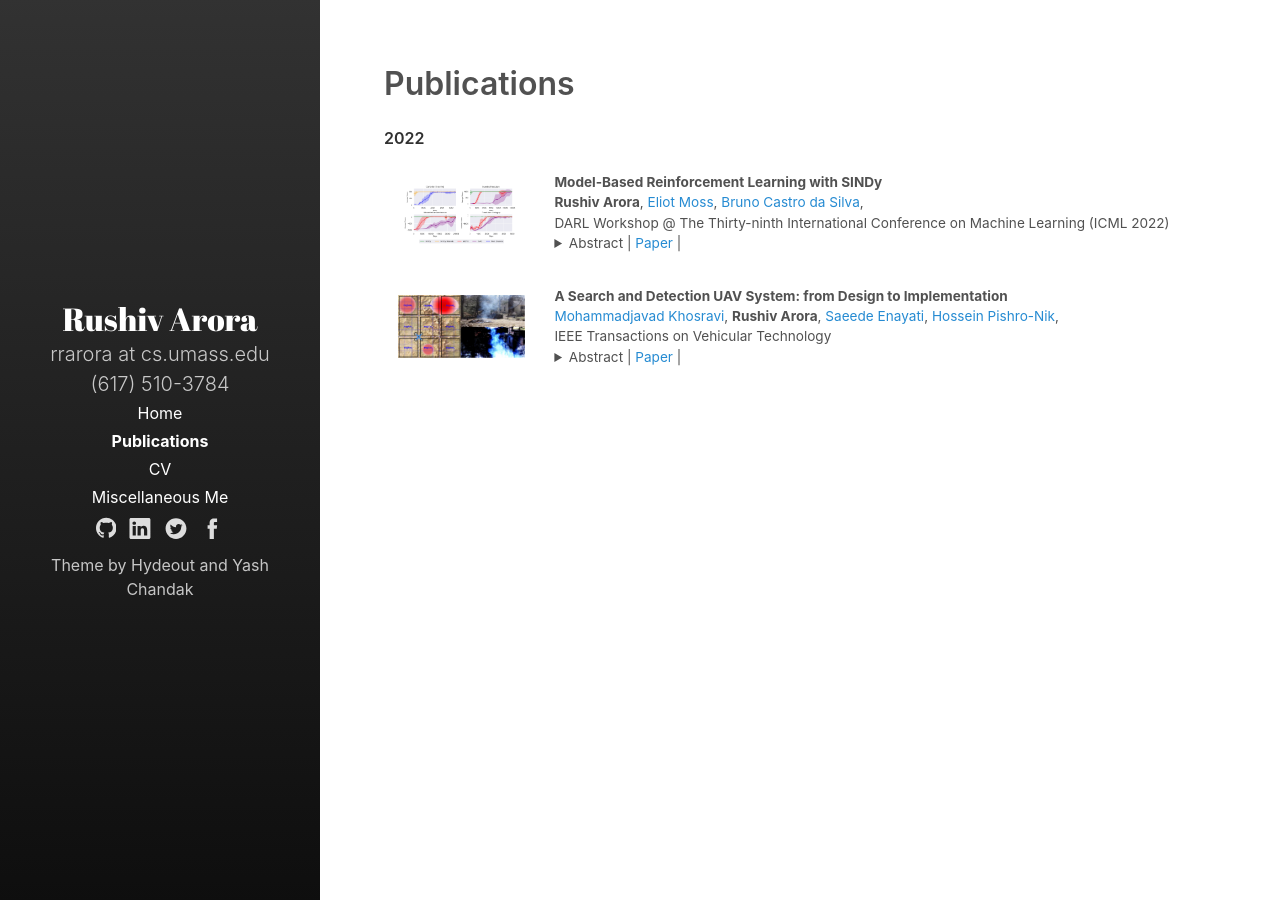
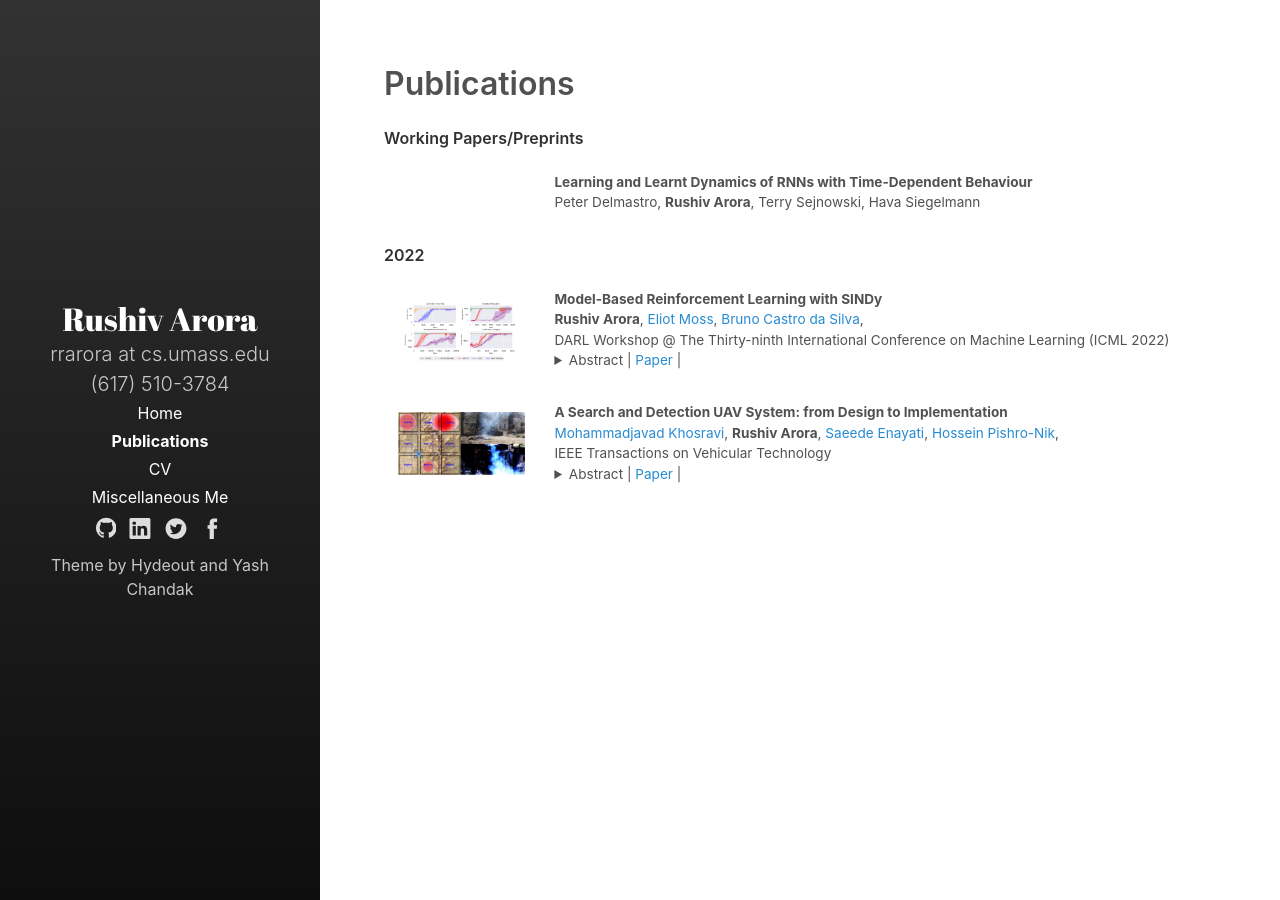
Before and after one commit to RushivArora/rushivarora.github.io, a Jekyll site: the page built from _pages/publications.md, in a window 1280 px wide. Built offline with Jekyll 4.4.1, drawn with Linux system fonts in a browser that asks for light colours.

Commit message:
Added TFA Paper

```diff
--- a/_pages/publications.md
+++ b/_pages/publications.md
@@ -39,6 +39,23 @@ paper {
 
 
 </style>
+#### Working Papers/Preprints
+
+<table width="100%" align="center" border="0" cellspacing="0" cellpadding="20">
+
+  <tr>
+     <td width="20%"  valign="middle">
+     </td>
+     <td valign="top" width="80%">
+          <p>
+              <paper>Learning and Learnt Dynamics of RNNs with Time-Dependent Behaviour</paper>
+              <br>
+              Peter Delmastro, <b>Rushiv Arora</b>, Terry Sejnowski, Hava Siegelmann
+          </p>
+     </td>
+   </tr>
+
+</table>
 
 
 #### 2022
```
Also changed, not shown: images/display1 copy.jpg (added), 1 other file.
